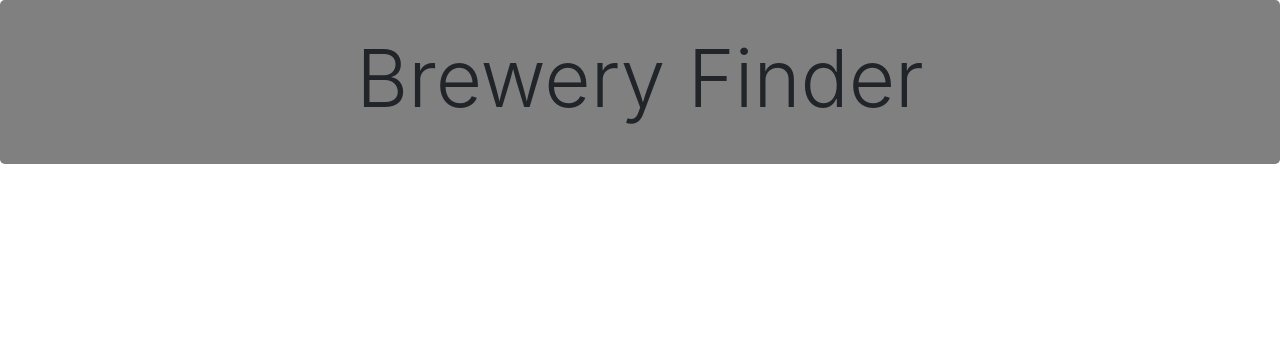
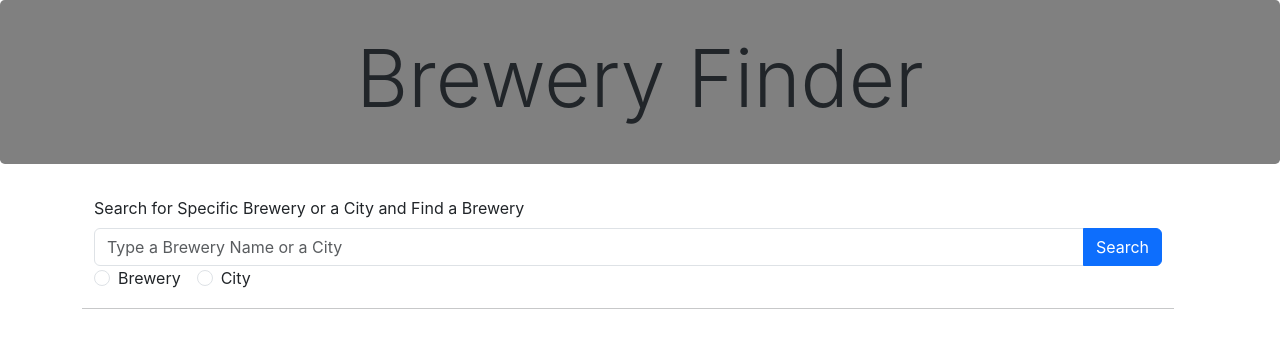
Before and after one commit to Will9214/brewery-finder, a React (Create React App) app: page / in a window 1280 px wide. Shown: the top 348 px of the page. Built offline with nearby package versions, Linux system fonts and the light colour scheme.

Commit message:
quick tidy after several merges

```diff
--- a/package.json
+++ b/package.json
@@ -7,11 +7,9 @@
     "@testing-library/jest-dom": "^5.16.5",
     "@testing-library/react": "^13.4.0",
     "@testing-library/user-event": "^13.5.0",
-
     "axios": "^1.4.0",
     "bootstrap": "^5.3.0",
     "normalizr": "^3.6.2",
-
     "react": "^18.2.0",
     "react-dom": "^18.2.0",
     "react-hook-form": "^7.44.2",
--- a/src/App.js
+++ b/src/App.js
@@ -1,16 +1,15 @@
 import SearchBar from './Components/search-bar';
 import './App.css';
-
+import Header from './Components/header';
 import ShowBrewery from './Components/show-brewery';
 import FavoriteItem from './Components/favorite-item';
 
 function App() {
   return (
     <div>
+      <Header />
       <SearchBar />
-      <FavoriteItem />
     </div>
-
   )
 }
 
--- a/src/Components/search-bar.js
+++ b/src/Components/search-bar.js
@@ -11,13 +11,7 @@ const SearchBar = () => {
 
   return (
     <div>
-      <div className='text-center'>
-        <div className='container'>
-          <h1>Find A Brewery</h1>
-        </div>
-      </div>
       <div className='container'>
-
 
         <form className='container row'>
           <div className='form-group'>
--- a/src/index.js
+++ b/src/index.js
@@ -4,14 +4,9 @@ import ReactDOM from 'react-dom/client';
 import './index.css';
 import App from './App';
 
-// import App from './App';
-import Header from './Components/header';
-
-
 const root = ReactDOM.createRoot(document.getElementById('root'));
 root.render(
   <React.StrictMode>
-    <Header>
-    </Header>
+    <App />
   </React.StrictMode>
 );
```
